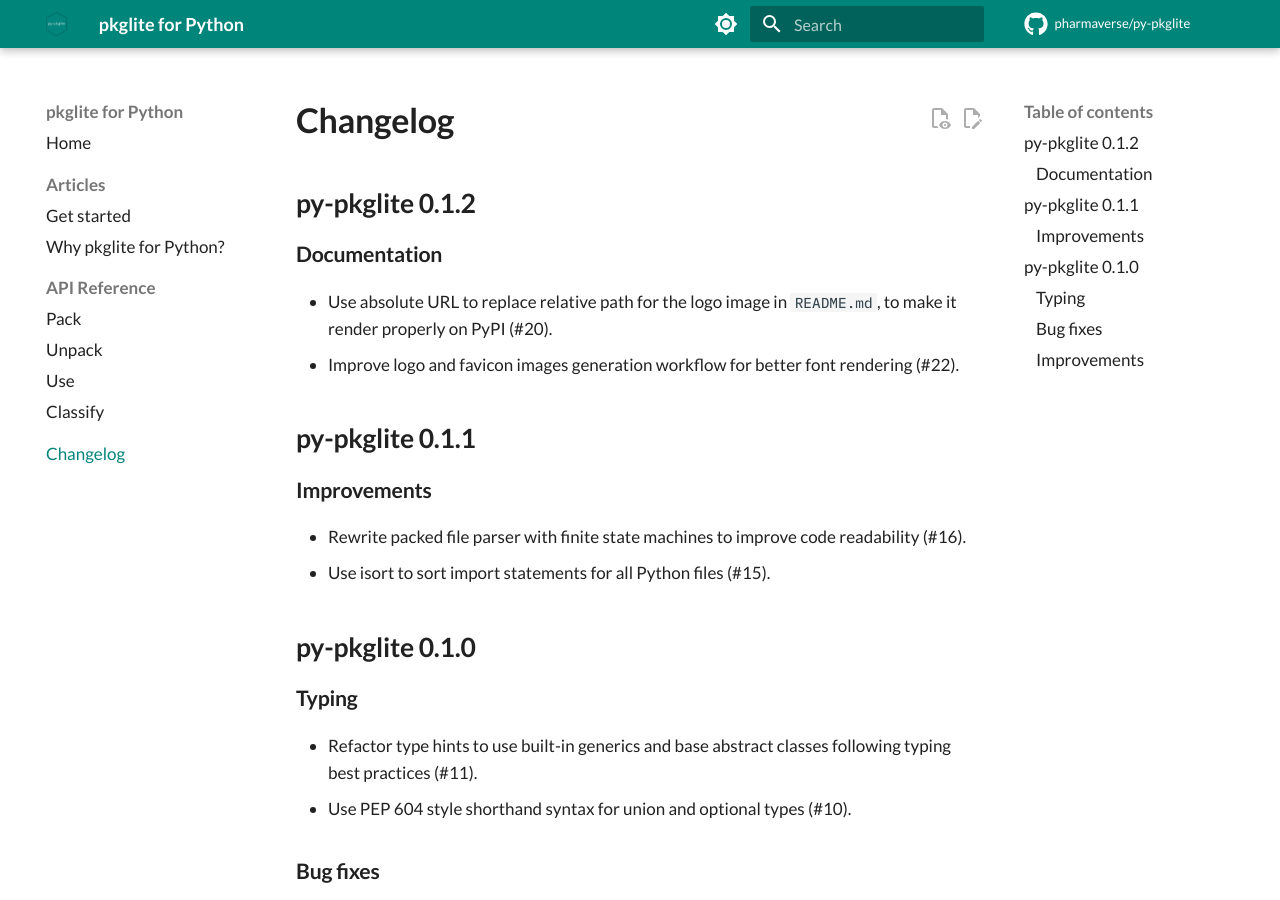
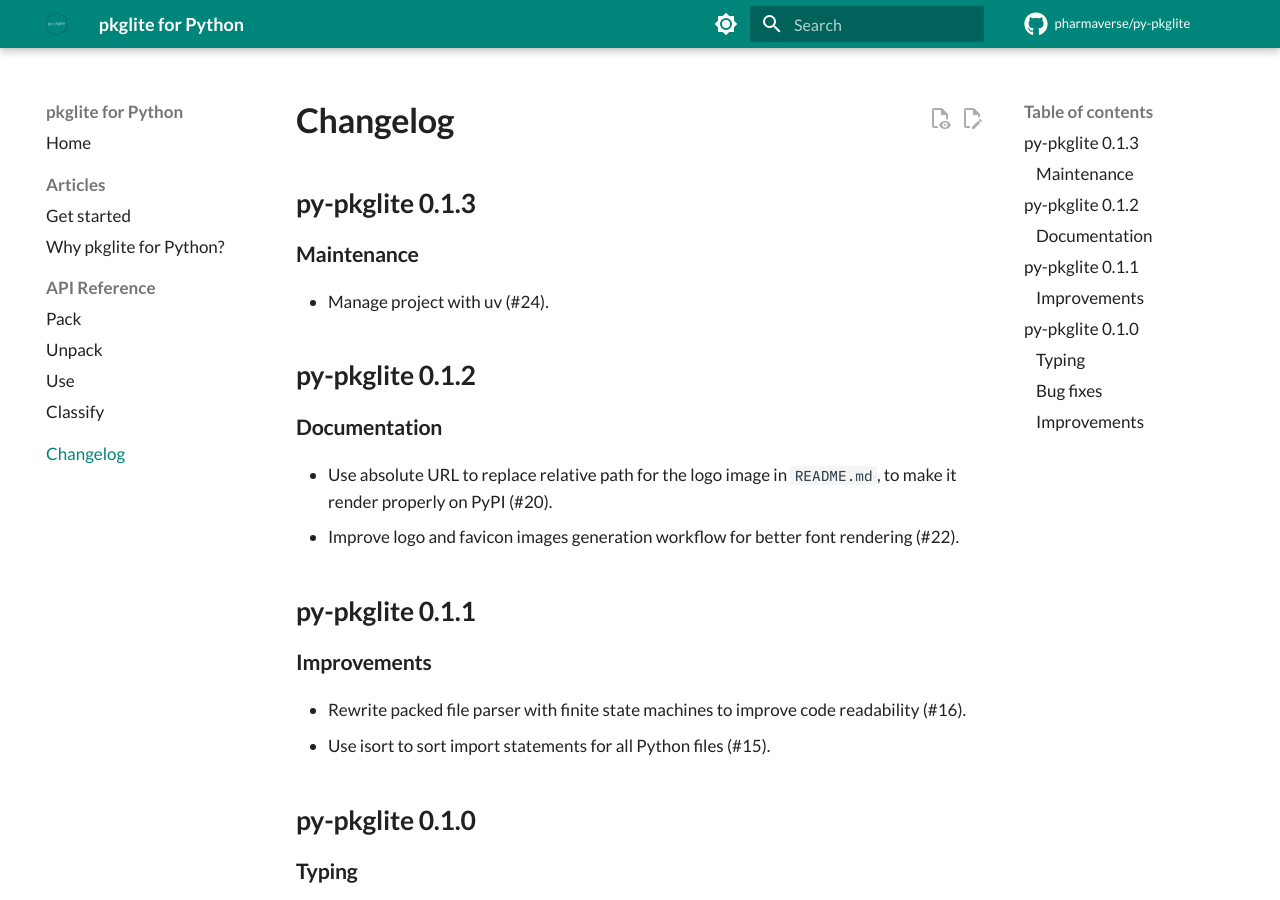
Before and after one commit to pharmaverse/py-pkglite, an MkDocs documentation site: the page built from docs/changelog.md, in a window 1280 px wide and 900 px high. Built offline with MkDocs 1.6.1 and Material for MkDocs 9.7.7, drawn with Linux system fonts in a browser that asks for light colours; comment, search, counter and statistics services are not loaded.

Commit message:
Update changelog for v0.1.3

```diff
--- a/docs/changelog.md
+++ b/docs/changelog.md
@@ -1,4 +1,10 @@
 # Changelog
+
+## py-pkglite 0.1.3
+
+### Maintenance
+
+- Manage project with uv (#24).
 
 ## py-pkglite 0.1.2
 
```
Also changed, not shown: CHANGELOG.md (+6 -0 lines).
